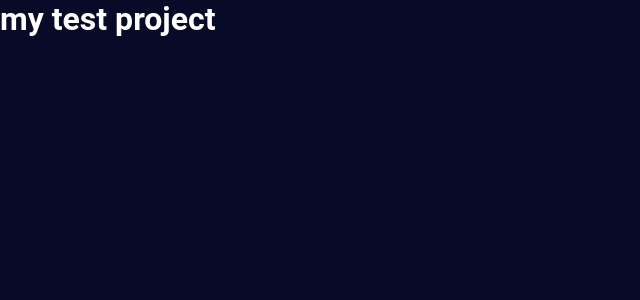
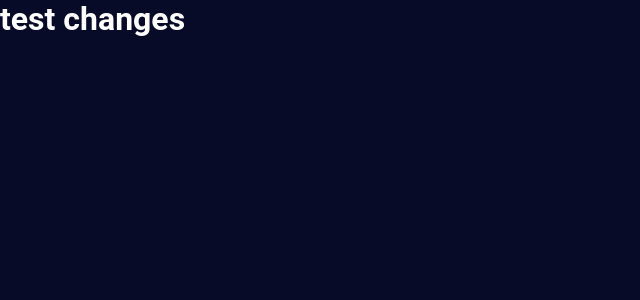
Before and after one commit to walaaayyad/webDeveloperTools, a React (Vite) app: page / in a window 1280 px wide. Shown: the top 300 px of the page, without its empty margins (0-640 px from the left). Built offline with nearby package versions, Linux system fonts and the light colour scheme.

Commit message:
Update App.jsx

```diff
--- a/src/App.jsx
+++ b/src/App.jsx
@@ -2,7 +2,7 @@
 function App() {
   return (
     <>
-    <h1>my test project</h1>
+    <h1>test changes</h1>
     </>
   )
 }
```
